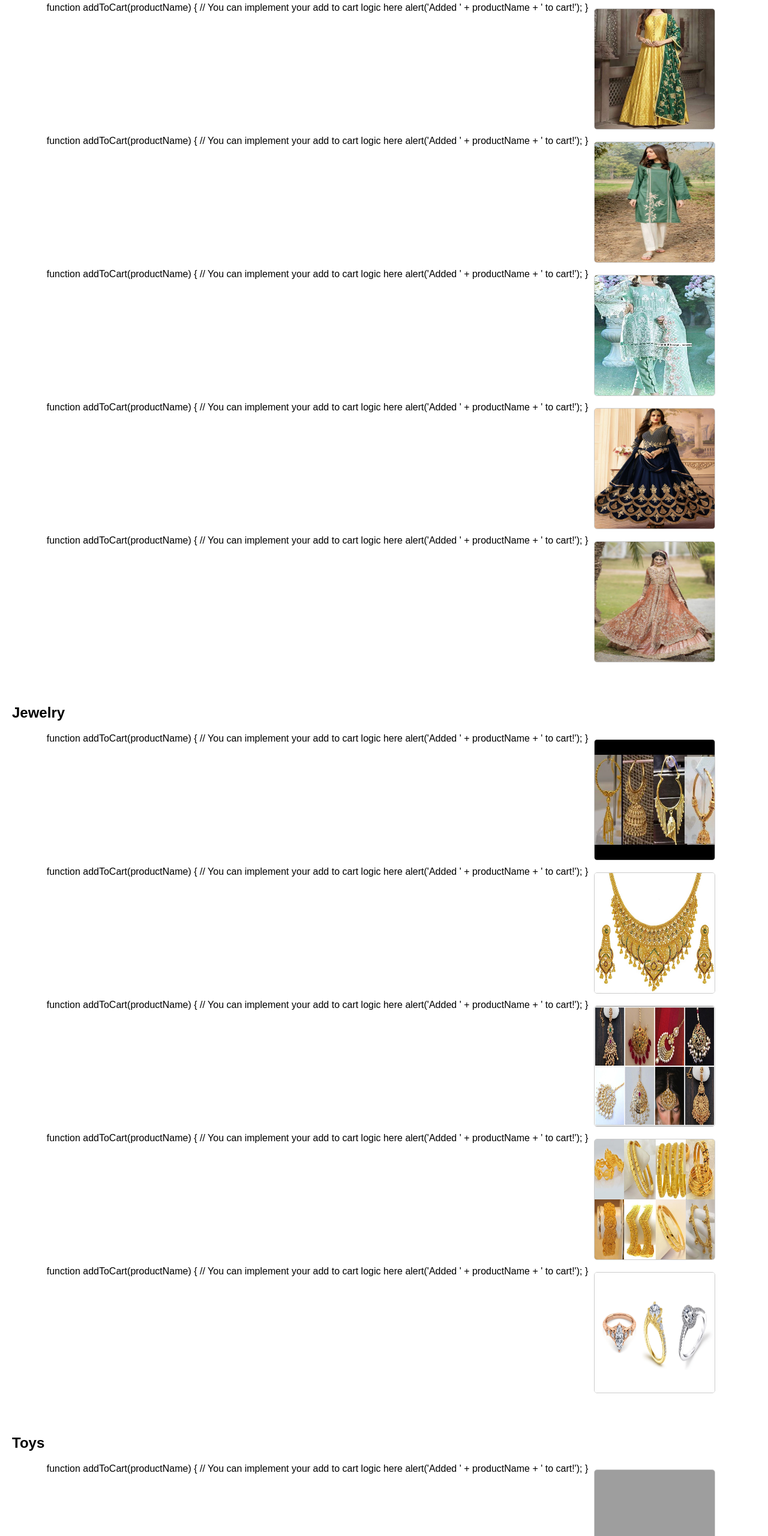
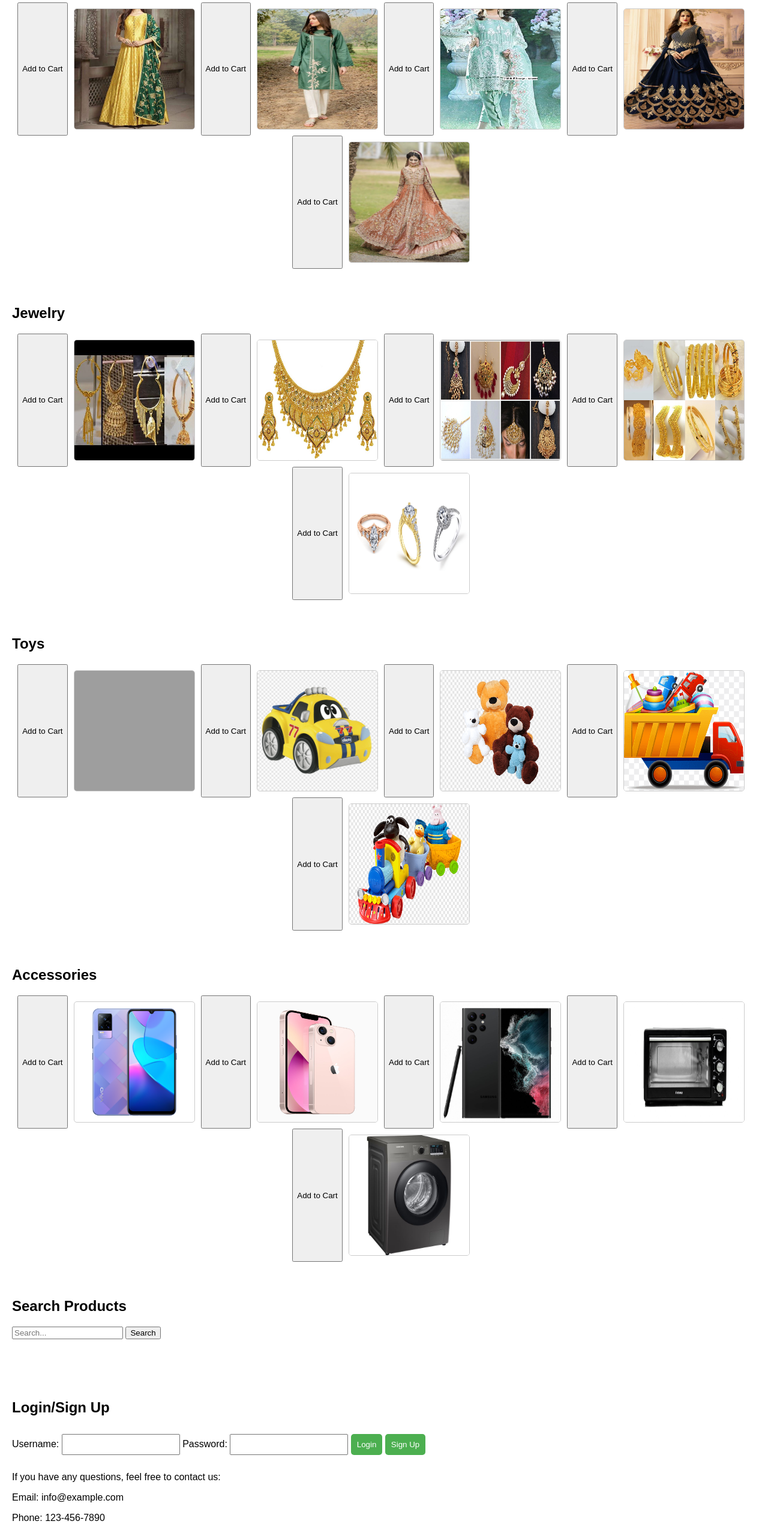
Before and after one commit to MufazaAleem/E-commerce_Website-, a plain HTML site: page index.html in a window 1280 px wide. Shown: the part 240-2800 px from the top of the page at 60% size. Drawn offline with Linux system fonts and the light colour scheme; grey boxes are pictures that could not be loaded.

Commit message:
Update index.html
Commit

```diff
--- a/index.html
+++ b/index.html
@@ -132,35 +132,17 @@
   <div class="page">
     <h2>Ladies Clothes</h2>
     <div class="image-container">
-         function addToCart(productName) {
-        // You can implement your add to cart logic here
-        alert('Added ' + productName + ' to cart!');
-    }
-    </script>
+
+     <button class="add-to-cart" onclick="addToCart('mobile1', 'Mobile Phone 1')">Add to Cart</button>
       <img src="ladies1.jpg" alt="Ladies Image 1">
-         function addToCart(productName) {
-        // You can implement your add to cart logic here
-        alert('Added ' + productName + ' to cart!');
-    }
-    </script>
+          <button class="add-to-cart" onclick="addToCart('mobile1', 'Mobile Phone 1')">Add to Cart</button>
       <img src="ladies2.jpg" alt="Ladies Image 2">
-        function addToCart(productName) {
-        // You can implement your add to cart logic here
-        alert('Added ' + productName + ' to cart!');
-    }
-    </script>
+          <button class="add-to-cart" onclick="addToCart('mobile1', 'Mobile Phone 1')">Add to Cart</button>
       <img src="ladies3.jpg" alt="Ladies Image 3">
-        function addToCart(productName) {
-        // You can implement your add to cart logic here
-        alert('Added ' + productName + ' to cart!');
-    }
-    </script>
+
+     <button class="add-to-cart" onclick="addToCart('mobile1', 'Mobile Phone 1')">Add to Cart</button>
       <img src="ladies4.jpg" alt="Ladies Image 4">
-        function addToCart(productName) {
-        // You can implement your add to cart logic here
-        alert('Added ' + productName + ' to cart!');
-    }
-    </script>
+          <button class="add-to-cart" onclick="addToCart('mobile1', 'Mobile Phone 1')">Add to Cart</button>
       <img src="ladies5.jpg" alt="Ladies Image 5">
     </div>
   </div>
@@ -168,36 +150,16 @@
   <div class="page">
     <h2>Jewelry</h2>
     <div class="image-container">
-         function addToCart(productName) {
-        // You can implement your add to cart logic here
-        alert('Added ' + productName + ' to cart!');
-    }
-    </script>
+           <button class="add-to-cart" onclick="addToCart('mobile1', 'Mobile Phone 1')">Add to Cart</button>
 
       <img src="jewelry1.jpg" alt="Jewelry Image 1">
-        function addToCart(productName) {
-        // You can implement your add to cart logic here
-        alert('Added ' + productName + ' to cart!');
-    }
-    </script>
+          <button class="add-to-cart" onclick="addToCart('mobile1', 'Mobile Phone 1')">Add to Cart</button>
       <img src="jewelry2.png" alt="Jewelry Image 2">
-        function addToCart(productName) {
-        // You can implement your add to cart logic here
-        alert('Added ' + productName + ' to cart!');
-    }
-    </script>
+          <button class="add-to-cart" onclick="addToCart('mobile1', 'Mobile Phone 1')">Add to Cart</button>
       <img src="jewelry3.jpg" alt="Jewelry Image 3">
-        function addToCart(productName) {
-        // You can implement your add to cart logic here
-        alert('Added ' + productName + ' to cart!');
-    }
-    </script>
+         <button class="add-to-cart" onclick="addToCart('mobile1', 'Mobile Phone 1')">Add to Cart</button>
       <img src="jewelry4.jpg" alt="Jewelry Image 4">
-         function addToCart(productName) {
-        // You can implement your add to cart logic here
-        alert('Added ' + productName + ' to cart!');
-    }
-    </script>
+           <button class="add-to-cart" onclick="addToCart('mobile1', 'Mobile Phone 1')">Add to Cart</button>
       <img src="jewelry5.png" alt="Jewelry Image 5">
     </div>
   </div>
@@ -205,36 +167,16 @@
   <div class="page">
     <h2>Toys</h2>
     <div class="image-container">
-         function addToCart(productName) {
-        // You can implement your add to cart logic here
-        alert('Added ' + productName + ' to cart!');
-    }
-    </script>
+           <button class="add-to-cart" onclick="addToCart('mobile1', 'Mobile Phone 1')">Add to Cart</button>
 
       <img src="toys1.jpg" alt="Toys Image 1">
-        function addToCart(productName) {
-        // You can implement your add to cart logic here
-        alert('Added ' + productName + ' to cart!');
-    }
-    </script>
+          <button class="add-to-cart" onclick="addToCart('mobile1', 'Mobile Phone 1')">Add to Cart</button>
       <img src="toys2.jpg" alt="Toys Image 2">
-        function addToCart(productName) {
-        // You can implement your add to cart logic here
-        alert('Added ' + productName + ' to cart!');
-    }
-    </script>
+        <button class="add-to-cart" onclick="addToCart('mobile1', 'Mobile Phone 1')">Add to Cart</button>
       <img src="toys3.jpg" alt="Toys Image 3">
-       function addToCart(productName) {
-        // You can implement your add to cart logic here
-        alert('Added ' + productName + ' to cart!');
-    }
-    </script>
+         <button class="add-to-cart" onclick="addToCart('mobile1', 'Mobile Phone 1')">Add to Cart</button>
       <img src="toys4.jpg" alt="Toys Image 4">
-       function addToCart(productName) {
-        // You can implement your add to cart logic here
-        alert('Added ' + productName + ' to cart!');
-    }
-    </script>
+         <button class="add-to-cart" onclick="addToCart('mobile1', 'Mobile Phone 1')">Add to Cart</button>
       <img src="toys5.jpg" alt="Toys Image 5">
     </div>
   </div>
@@ -242,45 +184,21 @@
   <div class="page">
     <h2>Accessories</h2>
     <div class="image-container">
-         function addToCart(productName) {
-        // You can implement your add to cart logic here
-        alert('Added ' + productName + ' to cart!');
-    }
-    </script>
+
+     <button class="add-to-cart" onclick="addToCart('mobile1', 'Mobile Phone 1')">Add to Cart</button>
       <img src="mobile1.jpg" alt="Mobile Phone 1">
-        function addToCart(productName) {
-        // You can implement your add to cart logic here
-        alert('Added ' + productName + ' to cart!');
-    }
-    </script>
+          <button class="add-to-cart" onclick="addToCart('mobile1', 'Mobile Phone 1')">Add to Cart</button>
       <img src="mobile2.jpg" alt="Mobile Phone 2">
-        function addToCart(productName) {
-        // You can implement your add to cart logic here
-        alert('Added ' + productName + ' to cart!');
-    }
-    </script>
+          <button class="add-to-cart" onclick="addToCart('mobile1', 'Mobile Phone 1')">Add to Cart</button>
       <img src="mobile3.jpg" alt="Mobile Phone 3">
-         function addToCart(productName) {
-        // You can implement your add to cart logic here
-        alert('Added ' + productName + ' to cart!');
-    }
-    </script>
+           <button class="add-to-cart" onclick="addToCart('mobile1', 'Mobile Phone 1')">Add to Cart</button>
       <img src="appliance1.jpg" alt="Home Appliance 1">
-        function addToCart(productName) {
-        // You can implement your add to cart logic here
-        alert('Added ' + productName + ' to cart!');
-    }
-    </script>
+          <button class="add-to-cart" onclick="addToCart('mobile1', 'Mobile Phone 1')">Add to Cart</button>
       <img src="appliance2.jpg" alt="Home Appliance 2">
     </div>
   </div>
 
-  <div class="page">
-    <h2>Contact</h2>
-    <p>If you have any questions, feel free to contact us:</p>
-    <p>Email: info@example.com</p>
-    <p>Phone: 123-456-7890</p>
-  </div>
+
     <div class="page">
     <h2>Search Products</h2>
     <input type="text" id="searchInput" placeholder="Search...">
@@ -303,6 +221,10 @@
 
       <button type="submit">Login</button>
       <button id="signupButton" onclick="showSignUpForm()">Sign Up</button>
+
+    <p>If you have any questions, feel free to contact us:</p>
+    <p>Email: info@example.com</p>
+    <p>Phone: 123-456-7890</p>
     </form>
   </div>
 
@@ -319,7 +241,6 @@
 
     function addToCart(item) {
       alert('Added to cart: ' + item);
-      // You can customize this function to actually add items to a shopping cart
     }
 
     function searchProducts() {
@@ -342,9 +263,9 @@
 
     function showSignUpForm() {
       alert("Redirecting to Sign Up page or displaying Sign Up form.");
-      // Implement the logic to redirect or display the Sign Up form
+
     }
 
   </script>
 </body>
-</html>
+      </html>
```
